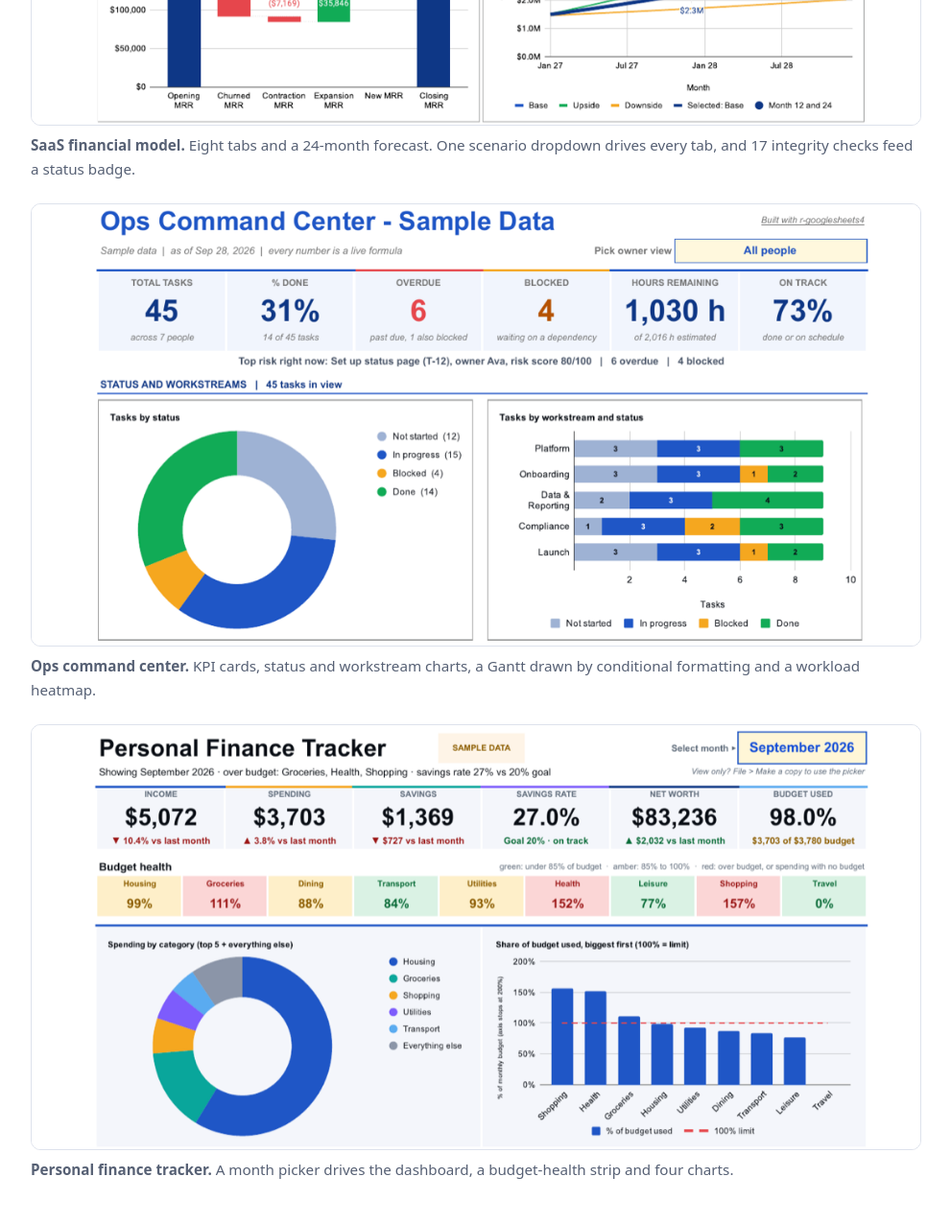
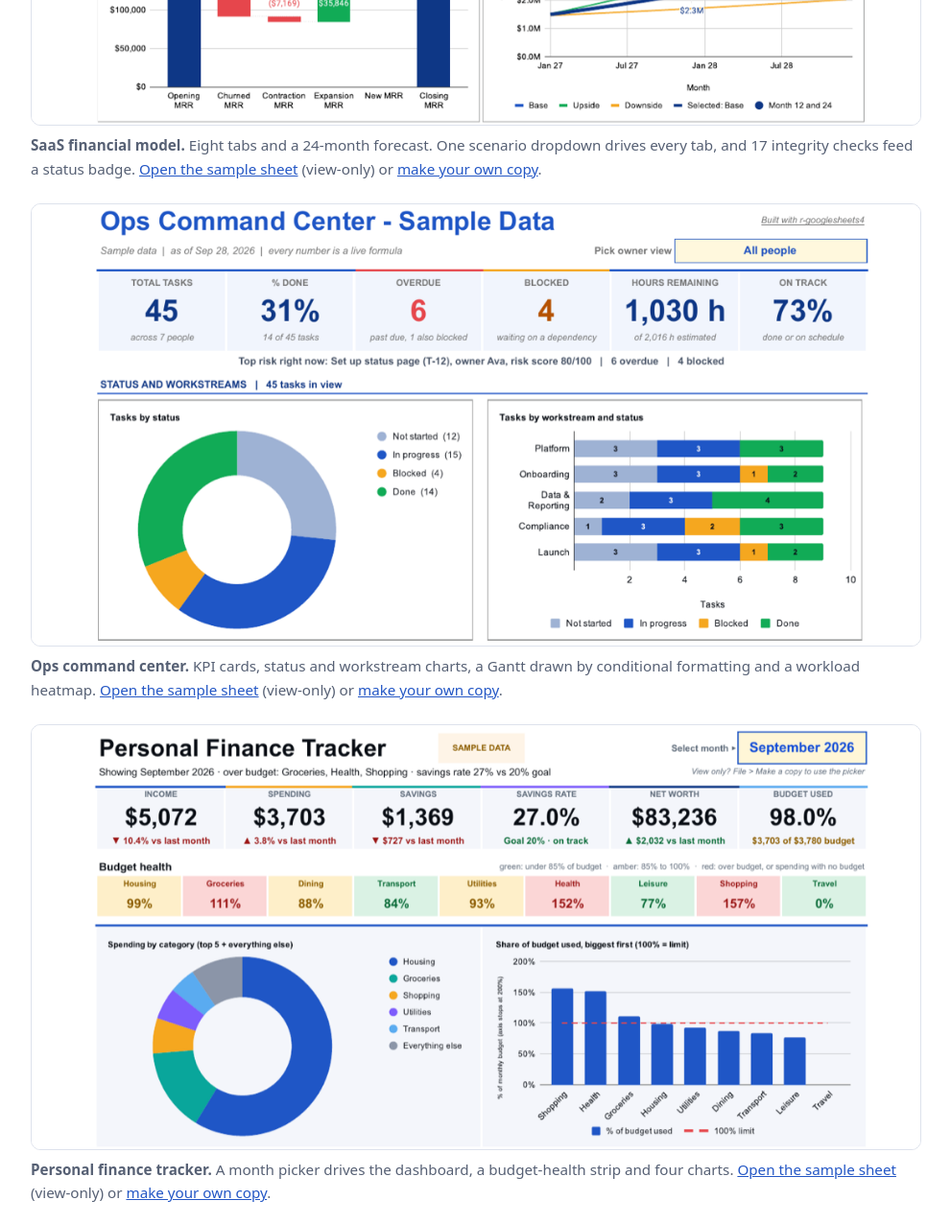
Before and after one commit to salvadoraveldano/r-googlesheets4, a plain HTML site: page docs/index.html in a window 1280 px wide. Shown: the part 1860-3136 px from the top of the page at 96% size, without its empty margins (144-1135 px from the left). Drawn offline with Linux system fonts and the light colour scheme.

Commit message:
Link the three published sample sheets in the README, the site and the showcases README
View-only links plus Make-a-copy links, a note that dropdowns only work in a copy, and the
CONTRIBUTING exception for these three sheet ids. The scripts keep the <id> placeholder.

Co-Authored-By: Claude Sonnet 5.5 <noreply@anthropic.com>

```diff
--- a/docs/index.html
+++ b/docs/index.html
@@ -96,15 +96,15 @@
     <p>Each one is built by a single script from synthetic data. Rerun the script to get your own copy.</p>
     <figure>
       <img src="img/saas-model.png" width="1100" height="585" alt="SaaS financial model: KPI cards, an MRR waterfall chart and ARR by scenario" loading="lazy">
-      <figcaption><strong>SaaS financial model.</strong> Eight tabs and a 24-month forecast. One scenario dropdown drives every tab, and 17 integrity checks feed a status badge.</figcaption>
+      <figcaption><strong>SaaS financial model.</strong> Eight tabs and a 24-month forecast. One scenario dropdown drives every tab, and 17 integrity checks feed a status badge. <a href="https://docs.google.com/spreadsheets/d/1N5A_YHreexPraNFuU7XaKrnTCCQXvsmYY7HZHUpMNlQ/edit?usp=sharing">Open the sample sheet</a> (view-only) or <a href="https://docs.google.com/spreadsheets/d/1N5A_YHreexPraNFuU7XaKrnTCCQXvsmYY7HZHUpMNlQ/copy">make your own copy</a>.</figcaption>
     </figure>
     <figure>
       <img src="img/ops-command-center.png" width="1100" height="547" alt="Ops command center: KPI cards, a status doughnut and workstream bar chart" loading="lazy">
-      <figcaption><strong>Ops command center.</strong> KPI cards, status and workstream charts, a Gantt drawn by conditional formatting and a workload heatmap.</figcaption>
+      <figcaption><strong>Ops command center.</strong> KPI cards, status and workstream charts, a Gantt drawn by conditional formatting and a workload heatmap. <a href="https://docs.google.com/spreadsheets/d/15d2XnvqlwJ4HqnrRCHAgfmw4N5eZq7-CuSFQO6MP73M/edit?usp=sharing">Open the sample sheet</a> (view-only) or <a href="https://docs.google.com/spreadsheets/d/15d2XnvqlwJ4HqnrRCHAgfmw4N5eZq7-CuSFQO6MP73M/copy">make your own copy</a>.</figcaption>
     </figure>
     <figure>
       <img src="img/personal-finance.png" width="1100" height="525" alt="Personal finance tracker: KPI cards, a budget health strip and spending charts" loading="lazy">
-      <figcaption><strong>Personal finance tracker.</strong> A month picker drives the dashboard, a budget-health strip and four charts.</figcaption>
+      <figcaption><strong>Personal finance tracker.</strong> A month picker drives the dashboard, a budget-health strip and four charts. <a href="https://docs.google.com/spreadsheets/d/1dPKbynmhf3x_9pFuIMvOOBnjIMmAf4Nw9ot3fFmDVs4/edit?usp=sharing">Open the sample sheet</a> (view-only) or <a href="https://docs.google.com/spreadsheets/d/1dPKbynmhf3x_9pFuIMvOOBnjIMmAf4Nw9ot3fFmDVs4/copy">make your own copy</a>.</figcaption>
     </figure>
   </section>
 
```
Also changed, not shown: 3 other files.
